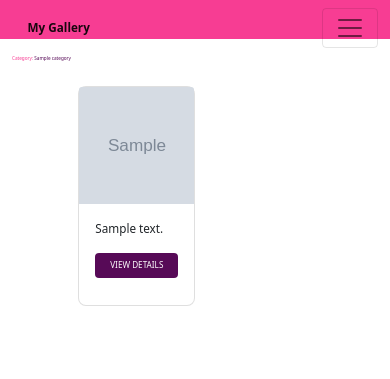
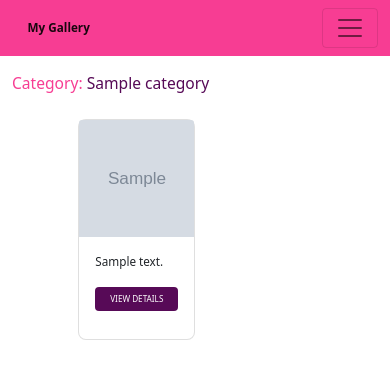
Before and after one commit to victoriamwangi/MyGallery, a Django app: page /category/ in a window 390 px wide. Shown: the top 379 px of the page. Run offline with Django 4.2, Linux system fonts and the light colour scheme; tables that the repository leaves empty hold one stand-in row (values such as "Sample post"); grey boxes marked "Sample" are stand-in pictures; some libraries are stand-ins or nearby versions.

Commit message:
add responsiveness to category and location pages

```diff
--- a/static/css/style.css
+++ b/static/css/style.css
@@ -132,9 +132,9 @@
     .myImg {
         height: 10vw !important;
     }
-    .navbar {
+    /* .navbar {
         height: 10vw;
-    }
+    } */
     .navbar-brand {
         font-size: 3vw;
         font-weight: 900;
@@ -153,4 +153,7 @@
         font-size: 2.1vw !important;
         margin-bottom: 3vw;
     }
+    .category {
+        font-size: 4vw;
+    }
 }
```
